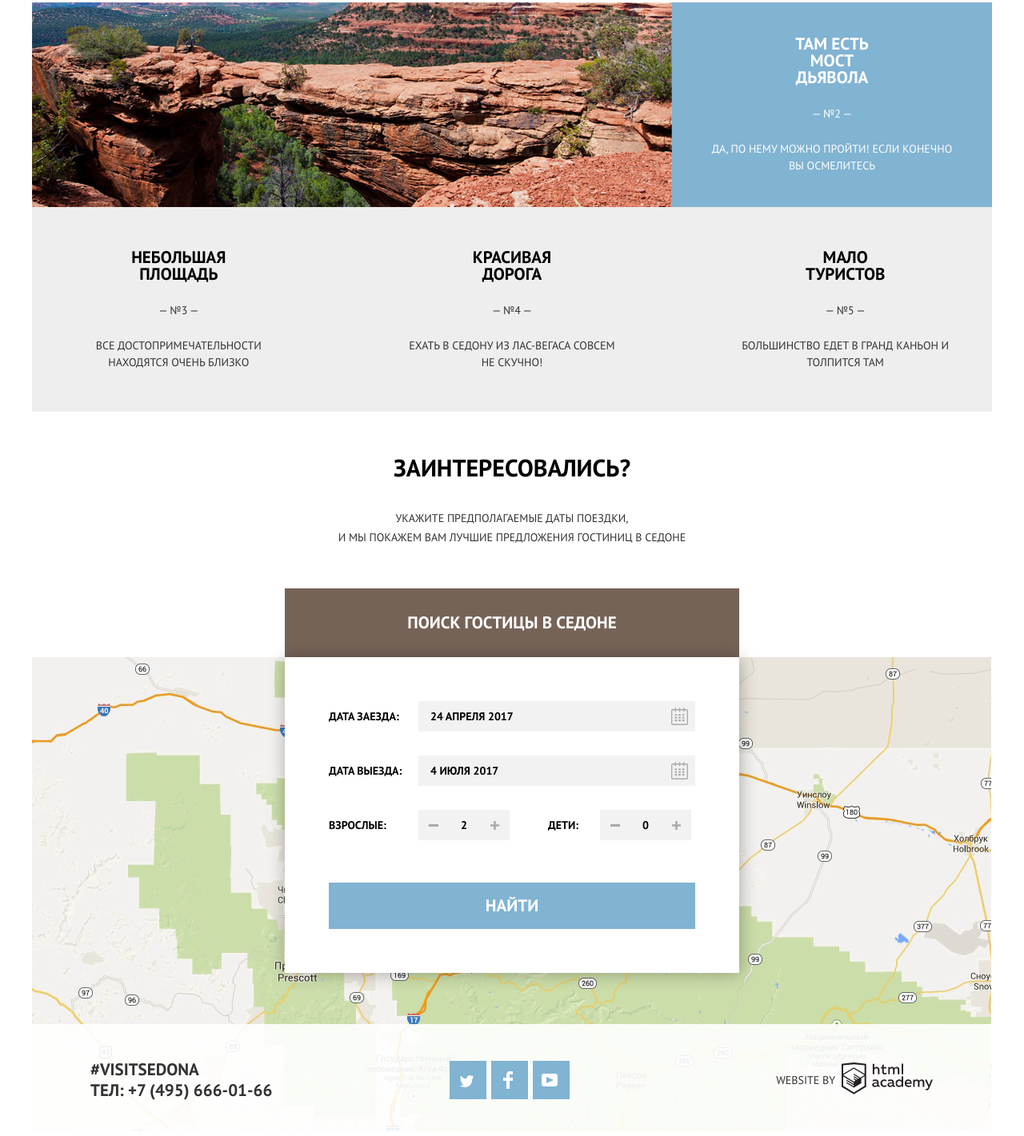
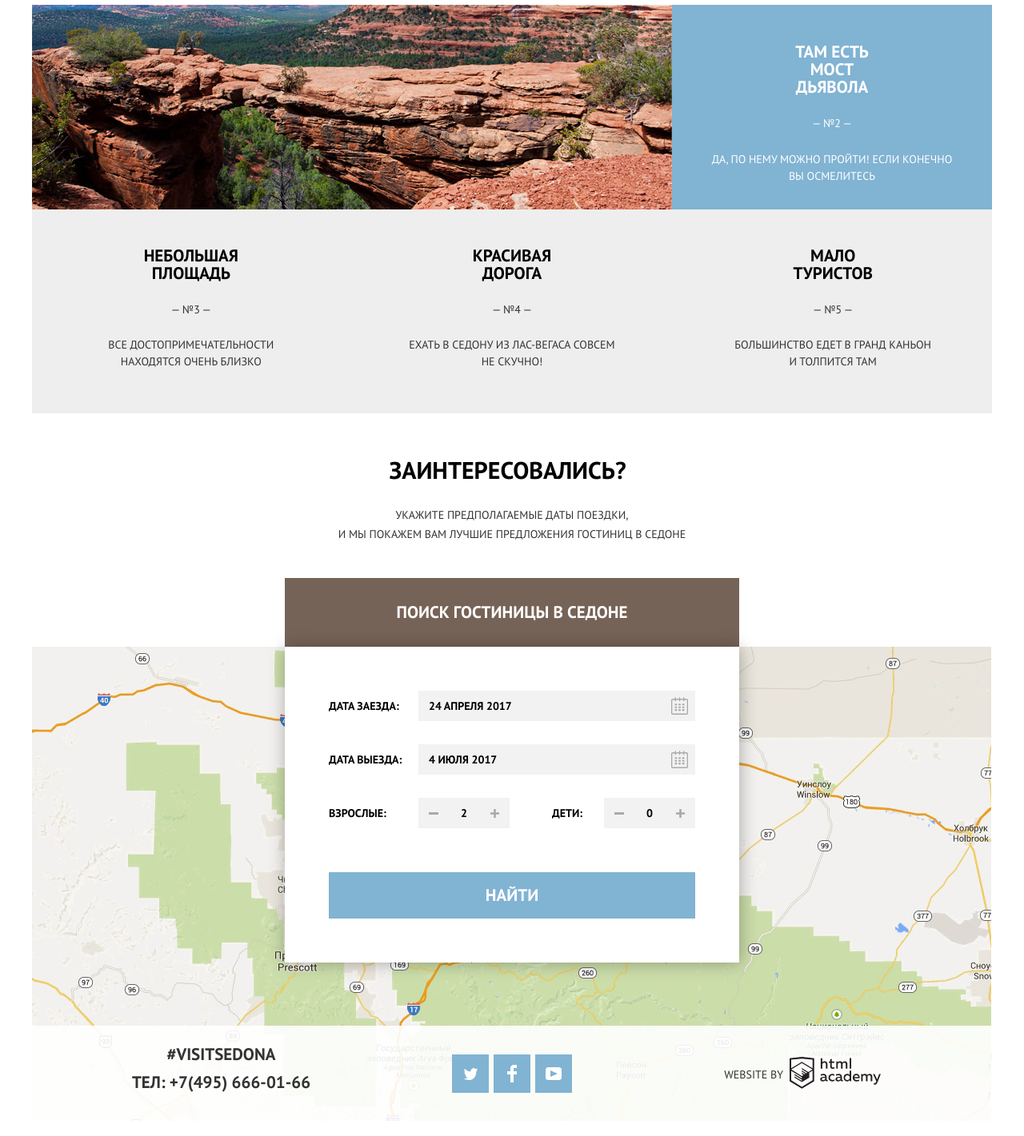
Before and after one commit to htmlacademy-htmlcss/1701403-sedona-30, a plain HTML site: page index.html in a window 1280 px wide. Shown: the part 1360-2781 px from the top of the page at 80% size. Drawn offline with Linux system fonts and the light colour scheme; files whose address does not match are found by name.

Commit message:
Доработки сетки на флексах для главной страницы

```diff
--- a/css/style.css
+++ b/css/style.css
@@ -149,7 +149,7 @@ img {
 }
 
 .site-navigation li {
-  min-width: 230px;
+  min-width: 228px;
 }
 
 .site-navigation li:nth-child(2) ~ li {
@@ -157,15 +157,15 @@ img {
 }
 
 .site-navigation li:first-child {
-  margin-left: 73px;
+  margin-left: 72px;
 }
 
 .site-navigation li:last-child {
-  margin-right: 73px;
+  margin-right: 72px;
 }
 
 .site-navigation li:nth-child(2) {
-  margin-right: 134px;
+  margin-right: 144px;
 }
 
 .site-navigation a {
@@ -201,6 +201,7 @@ img {
 
 .features strong {
   font-family: 'PT Sans Bold', Arial, sans-serif;
+  font-weight: bold;
   font-size: 21px;
   color: var(--black-text);
 }
@@ -208,15 +209,15 @@ img {
 .features strong,
 .features-intro {
   display: flex;
-  line-height: 26px;
+  line-height: 27px;
   justify-content: center;
   width: 520px;
   margin: 0 auto;
 }
 
 .features-intro {
-  margin-top: 41px;
-  margin-bottom: 51px;
+  margin-top: 42px;
+  margin-bottom: 50px;
 }
 
 .features-list,
@@ -247,24 +248,40 @@ img {
   background-color: var(--basic-white);
 }
 
-.feature-item-text,
-.features-sub-list li,
+.feature-item-text {
+  display: flex;
+  flex-direction: column;
+  justify-content: start;
+  margin: 0 auto;
+  margin-top: 48px;
+  margin-bottom: 6px;
+  width: 301px;
+}
+
+.features-sub-list li {
+  display: flex;
+  flex-direction: column;
+  justify-content: flex-end;
+  margin: 0 auto;
+  margin-bottom: 83px;
+  min-height: 247px;
+  width: 301px;
+}
+
+.bottom-feature {
+  display: flex;
+}
+
 .bottom-feature .feature-item-text {
   display: flex;
   flex-direction: column;
-  justify-content: center;
+  justify-content: start;
   margin: 0 auto;
-  min-height: 256px;
-  width: 301px;
+  min-height: 208px;
+  margin-top: 47px;
+  width: 258px;
 }
 
-.bottom-feature .feature-item-text {
-  width: 260px;
-}
-
-.features-sub-list li {
-  min-height: 330px;
-}
 
 .feature-item:first-child {
   display: grid;
@@ -276,17 +293,34 @@ img {
   grid-template-columns: 800px 400px;
 }
 
+.feature-item:nth-child(3) {
+  padding-left: 31px;
+}
+
+.feature-item:last-child {
+  padding-right: 31px;
+}
+
 .feature-item h3,
 .feature-sub-item h4 {
   font-family: "PT Sans Bold", Arial, sans-serif;
   font-size: 21px;
+  line-height: 22px;
   color: var(--black-text);
   width: 149px;
   margin: 0 auto;
-  margin-bottom: 25px;
+  margin-bottom: 24px;
 }
 
 .feature-item-text span {
+  margin-bottom: 24px;
+}
+
+.bottom-feature h3 {
+  margin-bottom: 24px;
+}
+
+.bottom-feature span {
   margin-bottom: 23px;
 }
 
@@ -310,17 +344,17 @@ img {
 
 .lodging::before {
   content: url("../img/icon-lodging.svg");
-  margin-bottom: 28px;
+  margin-bottom: 20px;
 }
 
 .food::before {
   content: url("../img/icon-food.svg");
-  margin-bottom: 28px;
+  margin-bottom: 21px;
 }
 
 .souvenirs::before {
   content: url("../img/icon-souvenirs.svg");
-  margin-bottom: 28px;
+  margin-bottom: 20px;
 }
 
 
@@ -329,7 +363,7 @@ img {
 .hotel-search {
   text-align: center;
   background-color: var(--basic-white);
-  margin-top: 58px;
+  margin-top: 59px;
 }
 
 .hotel-search-message p {
@@ -337,7 +371,7 @@ img {
   justify-content: center;
   width: 435px;
   margin: 0 auto;
-  margin-bottom: 39px;
+  margin-bottom: 32px;
   padding: 0;
   line-height: 24px;
 }
@@ -347,6 +381,7 @@ img {
   font-size: 30px;
   line-height: 24px;
   color: var(--black-text);
+  padding-right: 11px;
 }
 
 
@@ -354,6 +389,7 @@ img {
 
 .button {
   font-family: 'PT Sans Bold', Arial, sans-serif;
+  font-weight: bold;
   font-size: 21px;
   line-height: 26px;
   text-align: center;
@@ -367,7 +403,7 @@ img {
   background-color: var(--brown-basic);
   width: 568px;
   height: 86px;
-  margin-top: 13px;
+  margin-top: 11px;
   padding: 0;
 }
 
@@ -425,7 +461,7 @@ img {
 .search-field p {
   margin: 0;
   padding: 0;
-  margin-bottom: 30px;
+  margin-bottom: 29px;
 }
 
 .search-field-people {
@@ -436,7 +472,7 @@ img {
 
 .search-field-kids label {
   width: 65px;
-  padding-left: 45px;
+  margin-left: 50px;
 }
 
 .search-form input {
@@ -447,9 +483,9 @@ img {
 }
 
 .search-field-date input {
-  width: 327px;
+  width: 329px;
   height: 32px;
-  padding-left: 13px;
+  padding-left: 11px;
 }
 
 .search-form input:hover {
@@ -523,7 +559,7 @@ img {
   background-color: var(--blue-basic);
   padding: 0;
   min-height: 58px;
-  margin-top: 23px;
+  margin-top: 26px;
 }
 
 .button-search:hover {
@@ -800,10 +836,19 @@ input[type=number] {
   font-family: 'PT Sans Bold', Arial, sans-serif;
   font-size: 21px;
   line-height: 26px;
-  margin: 23px 73px;
+  text-align: center;
+  margin-left: 73px;
 }
 
+.footer-contacts p {
+  margin: 0;
+  padding: 0;
+}
 
+.footer-contacts .hashtag {
+  margin-bottom: 9px;
+  margin-top: 23px;
+}
 /* Main footer */
 
 .main-footer {
@@ -811,11 +856,14 @@ input[type=number] {
   bottom: 0;
   left: 50%;
   margin-left: -600px;
+  min-height: 120px;
+  margin-bottom: 5px;
 }
 .main-footer .container {
   background-color: var(--footer-background);
   display: grid;
   grid-template-columns: 1fr 1fr 1fr;
+  min-height: 120px;
 }
 
 .footer-social {
@@ -824,6 +872,7 @@ input[type=number] {
   align-items: center;
   text-align: center;
   justify-self: center;
+  margin-left: 5px;
 }
 
 .footer-social ul {
@@ -851,37 +900,43 @@ input[type=number] {
 .twitter::before {
   content: url("../img/twitter.svg");
   position: relative;
-  top: 17px;
+  top: 16px;
+  left: 3px;
 }
 
 .twitter:active::before {
   content: url("../img/twitter-active.svg");
   position: relative;
-  top: 17px;
+  top: 16px;
+  left: 3px;
 }
 
 .facebook::before {
   content: url("../img/fb-icon.svg");
   position: relative;
   top: 13px;
+  left: 2px;
 }
 
 .facebook:active::before {
   content: url("../img/fb-icon-active.svg");
   position: relative;
   top: 13px;
+  left: 2px;
 }
 
 .youtube::before {
   content: url("../img/youtube.svg");
   position: relative;
   top: 16px;
+  left: 2px;
 }
 
 .youtube:active:before {
   content: url("../img/youtube-active.svg");
   position: relative;
   top: 16px;
+  left: 2px;
 }
 
 .social-buttons:hover {
@@ -900,7 +955,9 @@ input[type=number] {
   display: flex;
   flex-direction: row;
   align-items: center;
-  margin: 40px 73px;
+  margin-top: 37px;
+  margin-right: 138px;
+  margin-bottom: 34px;
 }
 
 .html-academy-logo {
--- a/index.html
+++ b/index.html
@@ -36,7 +36,7 @@
       <h1 class="visually-hidden">Седона</h1>
       <section class="features">
         <h2 class="visually-hidden">Преимущества</h2>
-        <p><strong>Седона - небольшой городок в Аризоне, заслуживающий большего!</strong></p>
+        <p><strong>Седона — небольшой городок в Аризоне, заслуживающий большего!</strong></p>
         <p class="features-intro">Рассмотрим 5 причин, по которым Седона круче, чем Гранд Каньон!</p>
         <ol class="features-list">
           <li class="feature-item">
@@ -102,7 +102,7 @@
           <p><strong>Заинтересовались?</strong></p>
           <p>Укажите предполагаемые даты поездки,<br> и мы покажем вам лучшие предложения гостиниц в Седоне</p>
         </div>
-        <button class="button form-open" type="button">Поиск гостицы в Седоне</button>
+        <button class="button form-open" type="button">Поиск гостиницы в Седоне</button>
         <form class="search-form" method="get" action="https://echo.htmlacademy.ru/">
           <fieldset class="search-field">
             <p class="search-field-date check-in-date">
@@ -177,8 +177,12 @@
         <section class="footer-contacts">
           <h2 class="visually-hidden">Контакты</h2>
           <p>
-            #VISITSEDONA<br>
-            ТЕЛ: <a class="contacts-phone" href="tel:+74956660166">+7 (495) 666-01-66</a>
+            <p class="hashtag">
+            #VISITSEDONA
+            </p>
+            <p>
+            ТЕЛ: <a class="contacts-phone" href="tel:+74956660166">+7(495) 666-01-66</a>
+            </p>
           </p>
         </section>
         <section class="footer-social">
```
